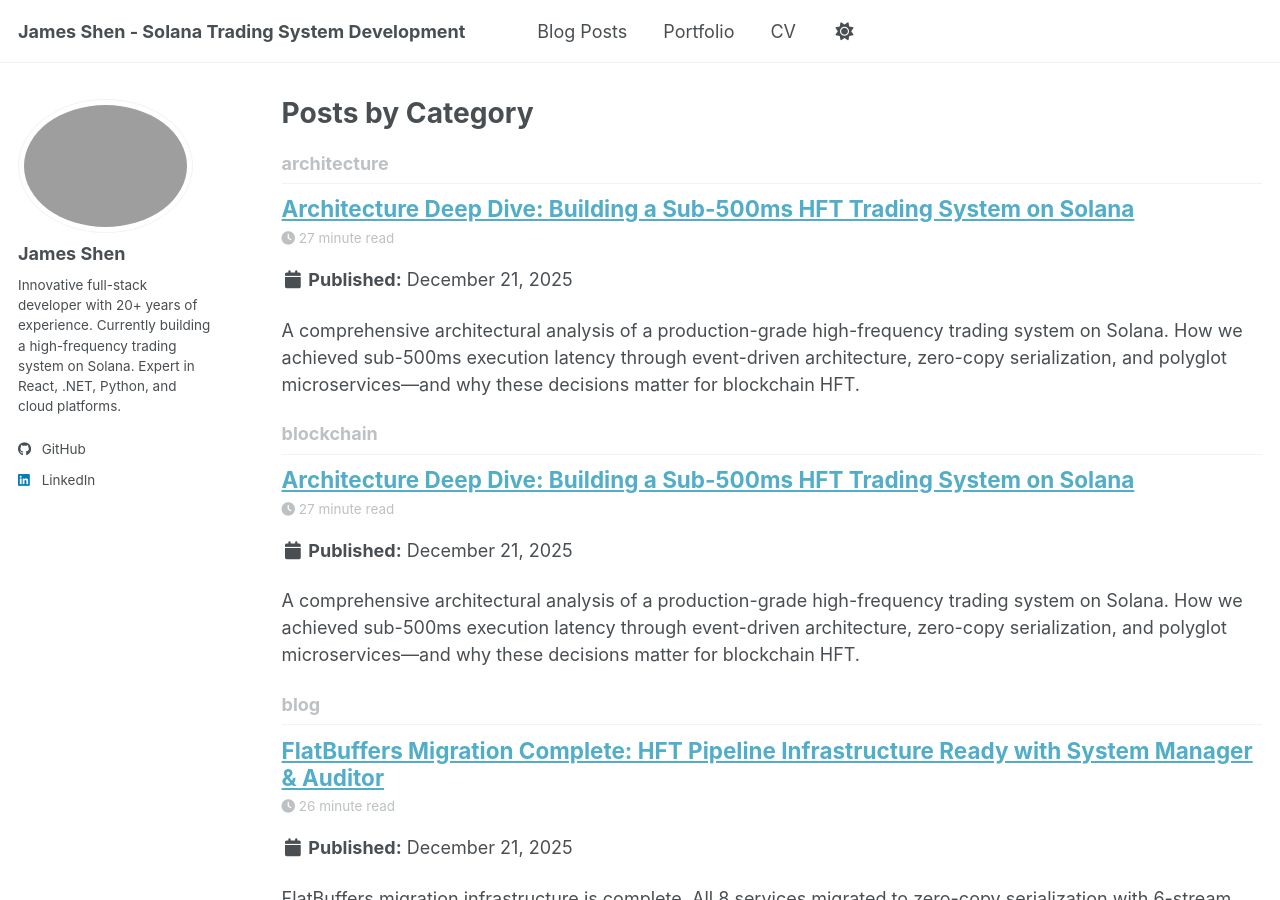
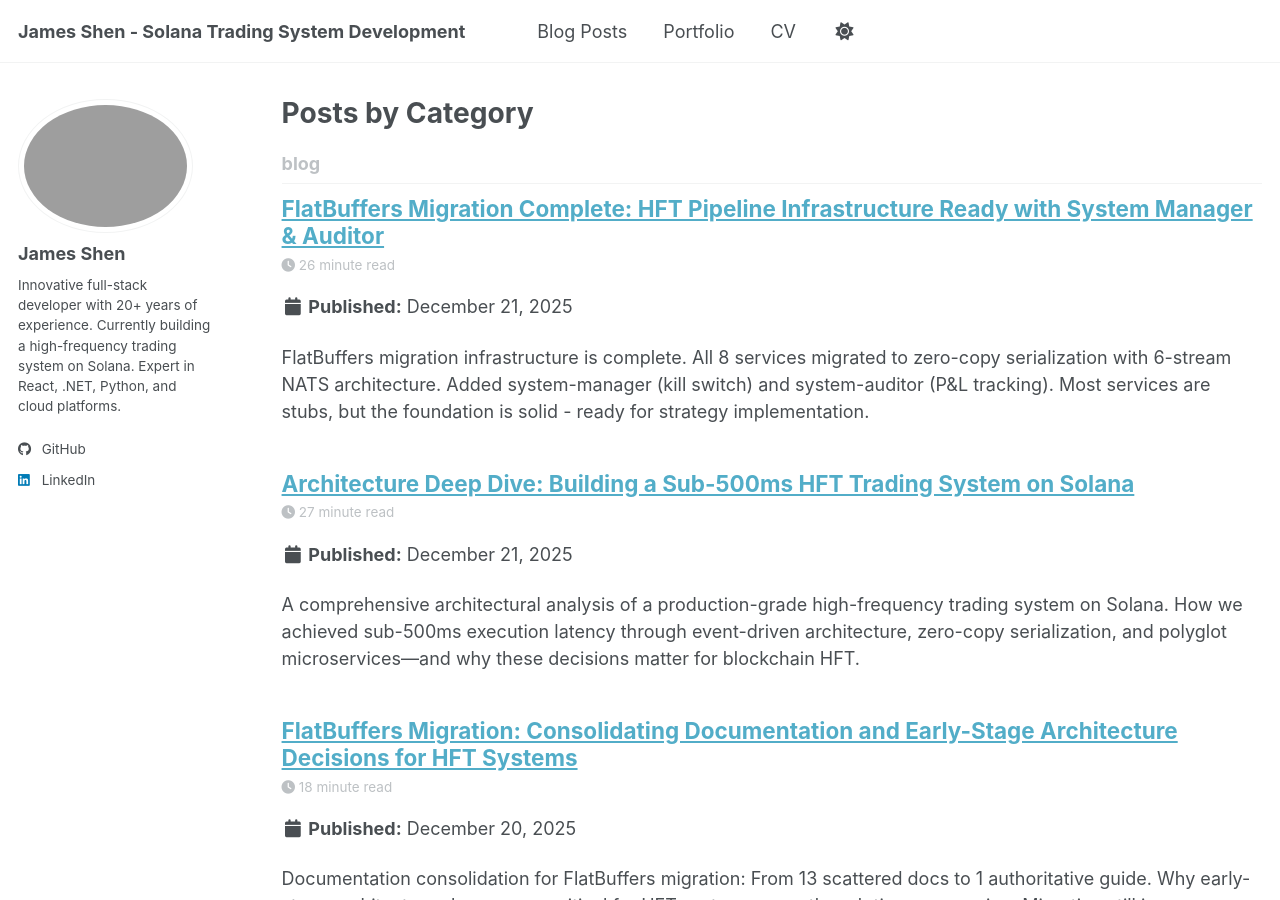
Before and after one commit to guidebee/guidebee.github.io, a Jekyll site: the page built from _pages/category-archive.html, in a window 1280 px wide and 900 px high. Built offline with Jekyll 4.4.1, drawn with Linux system fonts in a browser that asks for light colours; a script bundle is joined from its source files by our own code; library files that are not in the unit come from our copies; some of the changed text lies outside the part shown.

Commit message:
arch doc

```diff
--- a/_posts/2025-12-21-architecture-deep-dive-building-sub-500ms-solana-hft-system.md
+++ b/_posts/2025-12-21-architecture-deep-dive-building-sub-500ms-solana-hft-system.md
@@ -1,12 +1,22 @@
 ---
-layout: post
+layout: single
 title: "Architecture Deep Dive: Building a Sub-500ms HFT Trading System on Solana"
 date: 2025-12-21
-categories: [blockchain, hft, architecture, solana]
-tags: [solana, high-frequency-trading, architecture, event-driven, microservices, flatbuffers, nats, rust, go, typescript]
-author: James
+permalink: /posts/2025/12/architecture-deep-dive-building-sub-500ms-solana-hft-system/
+categories:
+  - blog
+tags:
+  - solana
+  - hft
+  - architecture
+  - event-driven
+  - microservices
+  - flatbuffers
+  - nats
+  - rust
+  - go
+  - typescript
 excerpt: "A comprehensive architectural analysis of a production-grade high-frequency trading system on Solana. How we achieved sub-500ms execution latency through event-driven architecture, zero-copy serialization, and polyglot microservices—and why these decisions matter for blockchain HFT."
-image: /posts/2025/12/images/hft-architecture-overview.png
 ---
 
 ## Introduction: Architecture Matters (Especially in HFT)
```
